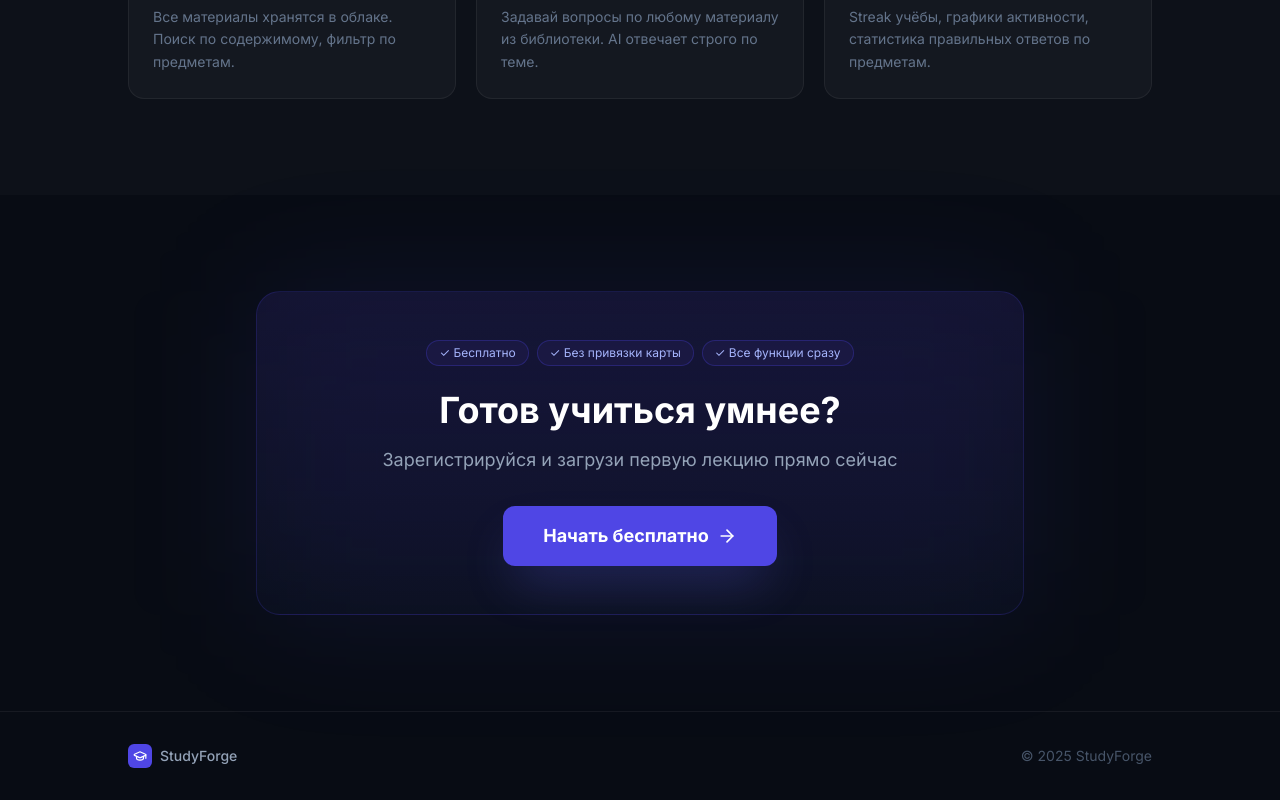
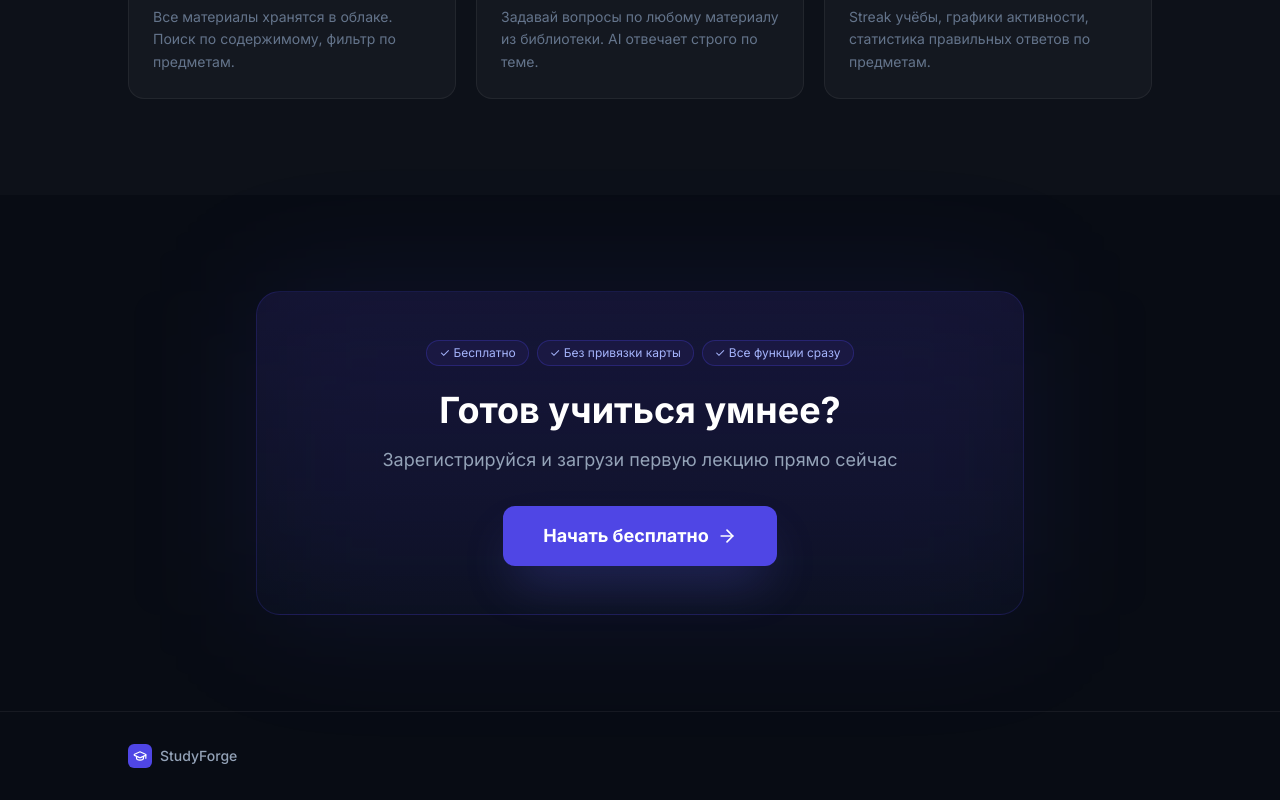
Before and after one commit to Ludosiellll/meldy, a React (Vite) app in the folder frontend/: page / in a window 1280 px wide. Shown: the part 2207-3007 px from the top of the page. Built offline with nearby package versions, Linux system fonts and the light colour scheme.

Commit message:
Remove copyright and Llama/AI branding from UI

```diff
--- a/frontend/src/components/Header.tsx
+++ b/frontend/src/components/Header.tsx
@@ -32,7 +32,7 @@ export default function Header({ onReset }: { onReset: () => void }) {
           </div>
           <span className="font-semibold text-slate-900 text-[15px]">StudyForge</span>
           <span className="hidden sm:inline-flex items-center gap-1.5 px-2.5 py-1 rounded-full bg-slate-100 text-slate-500 text-xs font-medium">
-            Мультиагентный AI · Llama 3.3 70B
+            Статус системы
             <span className={dotClass} title={dotTitle} />
           </span>
         </div>
--- a/frontend/src/pages/Landing.tsx
+++ b/frontend/src/pages/Landing.tsx
@@ -378,9 +378,6 @@ function Footer() {
           </div>
           <span className="text-slate-400 text-sm font-medium">StudyForge</span>
         </div>
-        <p className="text-slate-600 text-sm">
-          © 2025 StudyForge
-        </p>
       </div>
     </footer>
   );
```
Also changed, not shown: 1 other file (tests, documents, lock files or other folders).
